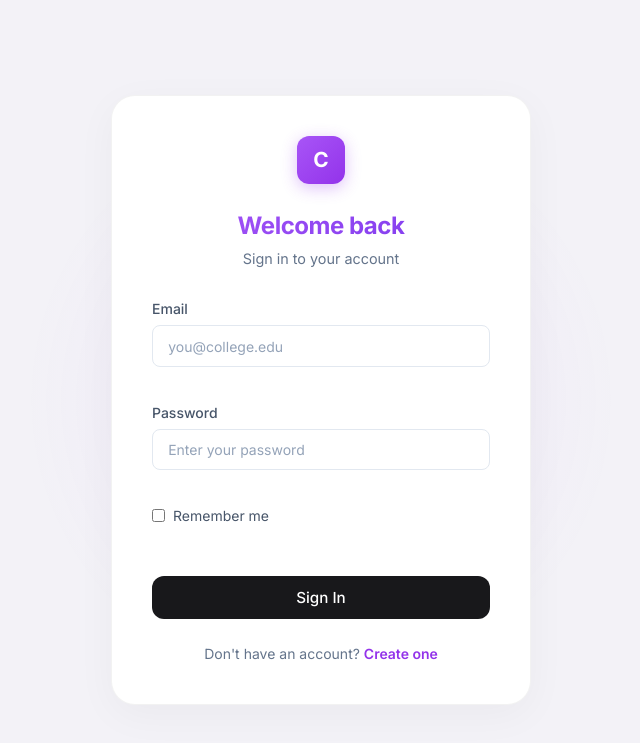
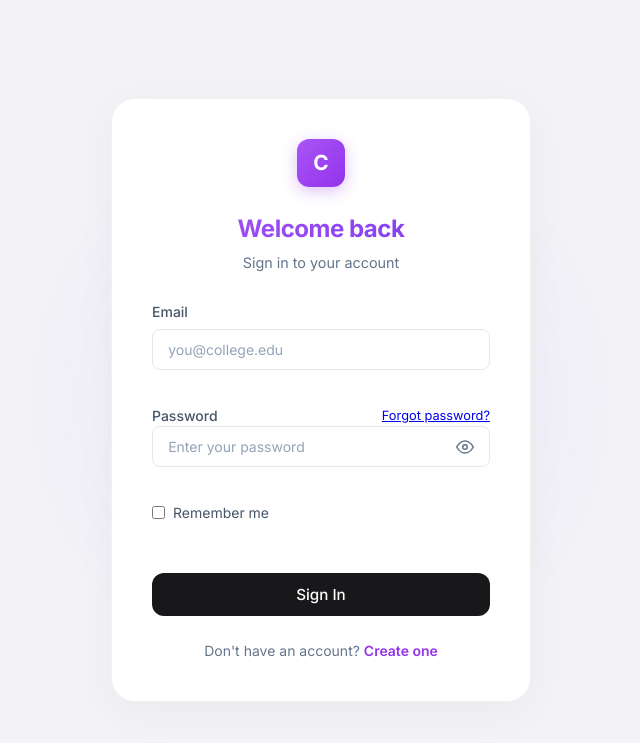
Before and after one commit to AsHwIn00000/Crystal, a Flask app: page /login in a window 1280 px wide. Shown: the top 743 px of the page, without its empty margins (319-959 px from the left). Run offline with Flask 3, Linux system fonts and the light colour scheme.

Commit message:
feat: auto table init on deploy, postgres url fix, favicon, show password, and forgot password

```diff
--- a/static/js/auth.js
+++ b/static/js/auth.js
@@ -35,6 +35,109 @@
         btn.textContent = 'Sign In';
       }
     });
+
+    // ── Show / Hide Password Toggle ─────────────────────────────────
+    const togglePassBtn = document.getElementById('toggle-password-btn');
+    const passInput = document.getElementById('password');
+    if (togglePassBtn && passInput) {
+      togglePassBtn.addEventListener('click', () => {
+        const isPassword = passInput.type === 'password';
+        passInput.type = isPassword ? 'text' : 'password';
+        togglePassBtn.innerHTML = isPassword
+          ? `<svg width="18" height="18" viewBox="0 0 24 24" fill="none" stroke="currentColor" stroke-width="2" stroke-linecap="round" stroke-linejoin="round"><path d="M17.94 17.94A10.07 10.07 0 0 1 12 20c-7 0-11-8-11-8a18.45 18.45 0 0 1 5.06-5.94M9.9 4.24A9.12 9.12 0 0 1 12 4c7 0 11 8 11 8a18.5 18.5 0 0 1-2.16 3.19m-6.72-1.07a3 3 0 1 1-4.24-4.24"></path><line x1="1" y1="1" x2="23" y2="23"></line></svg>`
+          : `<svg width="18" height="18" viewBox="0 0 24 24" fill="none" stroke="currentColor" stroke-width="2" stroke-linecap="round" stroke-linejoin="round"><path d="M1 12s4-8 11-8 11 8 11 8-4 8-11 8-11-8-11-8z"></path><circle cx="12" cy="12" r="3"></circle></svg>`;
+      });
+    }
+
+    // ── Forgot Password Modal Logic ─────────────────────────────────
+    const forgotLink = document.getElementById('forgot-password-link');
+    const forgotModal = document.getElementById('forgot-modal');
+    const closeForgotModal = document.getElementById('close-forgot-modal');
+    const submitForgotEmail = document.getElementById('submit-forgot-email');
+    const submitResetPassword = document.getElementById('submit-reset-password');
+    let resetToken = null;
+
+    if (forgotLink && forgotModal) {
+      forgotLink.addEventListener('click', (e) => {
+        e.preventDefault();
+        forgotModal.style.display = 'flex';
+        document.getElementById('forgot-step-1').style.display = 'block';
+        document.getElementById('forgot-step-2').style.display = 'none';
+        document.getElementById('forgot-email-error').textContent = '';
+      });
+
+      closeForgotModal?.addEventListener('click', () => {
+        forgotModal.style.display = 'none';
+      });
+
+      submitForgotEmail?.addEventListener('click', async () => {
+        const email = document.getElementById('forgot-email')?.value.trim();
+        const errEl = document.getElementById('forgot-email-error');
+        if (!email) {
+          errEl.textContent = 'Please enter your email.';
+          return;
+        }
+        submitForgotEmail.disabled = true;
+        submitForgotEmail.textContent = 'Verifying...';
+
+        try {
+          const res = await API.post('/auth/forgot-password', { email });
+          const data = await res.json();
+          if (res.ok && data.reset_token) {
+            resetToken = data.reset_token;
+            document.getElementById('forgot-step-1').style.display = 'none';
+            document.getElementById('forgot-step-2').style.display = 'block';
+          } else {
+            errEl.textContent = data.error || 'Unable to process request.';
+          }
+        } catch (_) {
+          errEl.textContent = 'Connection error. Please try again.';
+        } finally {
+          submitForgotEmail.disabled = false;
+          submitForgotEmail.textContent = 'Continue';
+        }
+      });
+
+      submitResetPassword?.addEventListener('click', async () => {
+        const newPassword = document.getElementById('reset-new-password')?.value;
+        const confirmPassword = document.getElementById('reset-confirm-password')?.value;
+        const errEl = document.getElementById('reset-error');
+        errEl.textContent = '';
+
+        if (!newPassword || newPassword.length < 8) {
+          errEl.textContent = 'Password must be at least 8 characters with uppercase, digit, and symbol.';
+          return;
+        }
+        if (newPassword !== confirmPassword) {
+          errEl.textContent = 'Passwords do not match.';
+          return;
+        }
+
+        submitResetPassword.disabled = true;
+        submitResetPassword.textContent = 'Saving...';
+
+        try {
+          const res = await API.post('/auth/reset-password', {
+            token: resetToken,
+            new_password: newPassword,
+            confirm_new_password: confirmPassword
+          });
+          const data = await res.json();
+          if (res.ok) {
+            alert(data.message || 'Password reset successfully! Please sign in.');
+            forgotModal.style.display = 'none';
+            document.getElementById('password').value = '';
+          } else {
+            errEl.textContent = data.error || 'Failed to reset password.';
+          }
+        } catch (_) {
+          errEl.textContent = 'Connection error. Please try again.';
+        } finally {
+          submitResetPassword.disabled = false;
+          submitResetPassword.textContent = 'Save New Password';
+        }
+      });
+    }
   }
 
   // ── Register ───────────────────────────────────────────────────────
--- a/templates/auth/login.html
+++ b/templates/auth/login.html
@@ -29,7 +29,11 @@
       </div>
 
       <div class="form-group">
-        <label for="password" class="form-label">Password</label>
+        <div class="form-label-row" style="display:flex; justify-content:space-between; align-items:center;">
+          <label for="password" class="form-label" style="margin-bottom:0;">Password</label>
+          <a href="#" id="forgot-password-link" class="auth-link" style="font-size: 0.8rem;">Forgot password?</a>
+        </div>
+        <div class="password-input-wrap" style="position: relative; display: flex; align-items: center;">
           <input
             type="password"
             id="password"
@@ -39,7 +43,15 @@
             autocomplete="current-password"
             required
             aria-describedby="password-error"
+            style="width: 100%; padding-right: 2.5rem;"
           >
+          <button type="button" id="toggle-password-btn" class="password-toggle-btn" aria-label="Toggle password visibility" style="position: absolute; right: 0.75rem; background: none; border: none; cursor: pointer; color: #64748B; display: flex; align-items: center; justify-content: center; padding: 4px;">
+            <svg id="eye-icon" width="18" height="18" viewBox="0 0 24 24" fill="none" stroke="currentColor" stroke-width="2" stroke-linecap="round" stroke-linejoin="round">
+              <path d="M1 12s4-8 11-8 11 8 11 8-4 8-11 8-11-8-11-8z"></path>
+              <circle cx="12" cy="12" r="3"></circle>
+            </svg>
+          </button>
+        </div>
         <span id="password-error" class="form-error" role="alert" aria-live="polite"></span>
       </div>
 
@@ -57,6 +69,41 @@
       </button>
     </form>
 
+    <!-- Forgot Password Modal -->
+    <div id="forgot-modal" class="modal-overlay" style="display: none; position: fixed; inset: 0; background: rgba(15, 23, 42, 0.6); backdrop-filter: blur(4px); z-index: 1000; align-items: center; justify-content: center;">
+      <div class="modal-card" style="background: #FFFFFF; border-radius: 16px; padding: 2rem; max-width: 420px; width: 90%; box-shadow: 0 20px 25px -5px rgba(0, 0, 0, 0.1);">
+        <h2 style="font-size: 1.25rem; font-weight: 700; color: #0F172A; margin-bottom: 0.5rem;">Reset Your Password</h2>
+        <p style="font-size: 0.85rem; color: #64748B; margin-bottom: 1.25rem;">Enter your college email address to receive password reset access.</p>
+
+        <div id="forgot-step-1">
+          <div class="form-group">
+            <label for="forgot-email" class="form-label">College Email</label>
+            <input type="email" id="forgot-email" class="form-input" placeholder="you@college.edu">
+            <span id="forgot-email-error" class="form-error"></span>
+          </div>
+          <div style="display: flex; gap: 0.5rem; justify-content: flex-end; margin-top: 1rem;">
+            <button type="button" id="close-forgot-modal" class="btn btn-outline" style="padding: 0.5rem 1rem;">Cancel</button>
+            <button type="button" id="submit-forgot-email" class="btn btn-primary" style="padding: 0.5rem 1rem;">Continue</button>
+          </div>
+        </div>
+
+        <div id="forgot-step-2" style="display: none;">
+          <div class="form-group">
+            <label for="reset-new-password" class="form-label">New Password</label>
+            <input type="password" id="reset-new-password" class="form-input" placeholder="At least 8 chars (uppercase, digit, symbol)">
+          </div>
+          <div class="form-group">
+            <label for="reset-confirm-password" class="form-label">Confirm New Password</label>
+            <input type="password" id="reset-confirm-password" class="form-input" placeholder="Confirm password">
+            <span id="reset-error" class="form-error"></span>
+          </div>
+          <div style="display: flex; gap: 0.5rem; justify-content: flex-end; margin-top: 1rem;">
+            <button type="button" id="submit-reset-password" class="btn btn-primary" style="padding: 0.5rem 1rem;">Save New Password</button>
+          </div>
+        </div>
+      </div>
+    </div>
+
     <p class="auth-footer">
       Don't have an account? <a href="{{ url_for('pages.register') }}">Create one</a>
     </p>
--- a/templates/base.html
+++ b/templates/base.html
@@ -6,6 +6,7 @@
   <meta name="csrf-token" content="{{ csrf_token() }}">
   <meta name="theme-color" content="#0D0D1A">
   <title>{% block title %}Crystal AI{% endblock %}</title>
+  <link rel="icon" type="image/svg+xml" href="{{ url_for('static', filename='img/favicon.svg') }}">
   <link rel="preconnect" href="https://fonts.googleapis.com">
   <link rel="preconnect" href="https://fonts.gstatic.com" crossorigin>
   <link href="https://fonts.googleapis.com/css2?family=Inter:wght@300;400;500;600;700&display=swap" rel="stylesheet">
```
Also changed, not shown: app/__init__.py (+12 -0 lines), app/blueprints/auth/routes.py (+71 -0 lines), config.py (+8 -1 lines), static/img/favicon.svg. Lines whose indentation alone changed are shown as unchanged.
